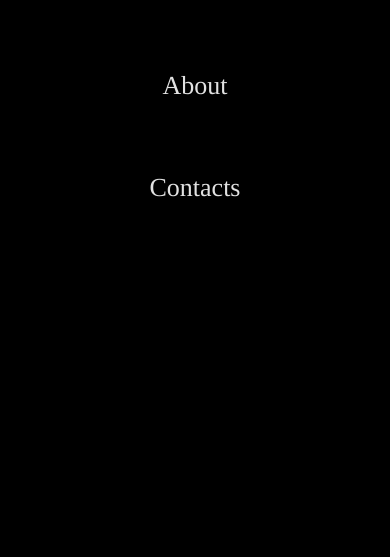
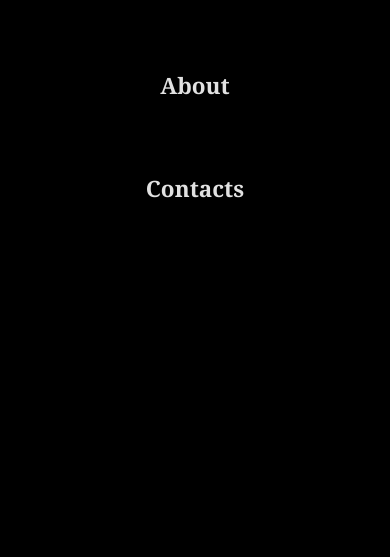
Before and after one commit to jmlsoteyza/portfolio, a React (Vite) app: page /Projects in a window 390 px wide. Both pictures are taken after a click on the element 352 px from the left and 89 px from the top of the page. Shown: the part 285-842 px from the top of the page. Built offline with nearby package versions, Linux system fonts and the light colour scheme.

Commit message:
responsive

```diff
--- a/src/Components/InfoLogo.jsx
+++ b/src/Components/InfoLogo.jsx
@@ -31,7 +31,7 @@ const InfoLogo = () => {
   return (
     <>
       <div className="info-logo_left">
-        <ul>
+        <ul className="ul-icon">
           {iconImg.map((icons, key) => (
             <a href={icons.link} key={key}>
               <li key={key}>
--- a/src/Components/Navbar/Navbar.jsx
+++ b/src/Components/Navbar/Navbar.jsx
@@ -28,7 +28,7 @@ const Navbar = () => {
           <img src={Logo1} alt={Logo1} className="logo" />
         )}
       </Link>
-      <ul className={show ? "active" : ""}>
+      <ul className={show ? "ul-container active" : "ul-container"}>
         <NavLink
           className={({ isActive }) =>
             isActive ? "Link-color active" : "Link-color"
--- a/src/Styles/gradient.css
+++ b/src/Styles/gradient.css
@@ -2,9 +2,11 @@
     --grad-1: rgb(165, 35, 35);
     --grad-2: rgba(39, 60, 128, 0.507);
 }
+
 #light :root {
     --grad-1: blue;
 }
+
 .line1 {
     width: 0.25rem;
     height: 7.5rem;
@@ -148,10 +150,13 @@
     flex-direction: column;
     justify-content: center;
     align-items: center;
+    list-style: none;
 }
 
 .info-logo_left ul li {
     margin-top: 1.875rem;
+    text-decoration: none;
+
 }
 
 .info-line {
--- a/src/Styles/index.scss
+++ b/src/Styles/index.scss
@@ -155,5 +155,4 @@ a {
 .About-container {
   width: 100%;
   margin: 0;
-  padding: 0;
 }
--- a/src/Styles/navbar.scss
+++ b/src/Styles/navbar.scss
@@ -16,7 +16,7 @@ nav {
   transform: scale(1.07);
   transition: all 0.1s ease-in-out;
 }
-ul {
+.ul-container {
   display: flex;
   flex-direction: row;
   list-style: none;
@@ -24,7 +24,7 @@ ul {
   position: relative;
   align-items: center;
 }
-ul li {
+.ul-container li {
   font-size: 0.875rem;
   font-weight: 500;
   display: block;
@@ -100,7 +100,6 @@ ul li {
   justify-content: center;
   align-items: center;
   cursor: pointer;
-  overflow: hidden;
   display: none;
   span {
     position: absolute;
@@ -152,10 +151,9 @@ ul li {
     margin-right: 5.25rem;
   }
   .logo123 {
-    margin-left: 1.257rem;
     z-index: 7;
   }
-  ul {
+  .ul-container {
     position: fixed;
     flex-direction: column;
     align-items: center;
@@ -166,7 +164,6 @@ ul li {
     bottom: 0;
     top: 0;
     color: #fff;
-    overflow: hidden;
     background-color: black;
     z-index: 2;
     opacity: 0;
@@ -174,13 +171,14 @@ ul li {
     gap: 3rem;
   }
 
-  ul li {
-    font-size: 26px;
-    font-family: "Gotham Book";
+  .ul-container li {
+    font-size: 22.5px;
+    font-weight: 600;
+    font-family: Georgia, "Times New Roman", Times, serif;
   }
 
   #light {
-    ul {
+    .ul-container {
       background-color: #e1e1e1;
     }
     .toggle {
@@ -192,7 +190,7 @@ ul li {
     }
   }
 
-  ul.active {
+  .ul-container.active {
     opacity: 1;
   }
 }
--- a/src/Styles/responsive-layout.scss
+++ b/src/Styles/responsive-layout.scss
@@ -1,4 +1,352 @@
-// NAVBAR
+.About-container,
+.Contact-container,
+.Projects-container {
+  padding-inline: 6rem;
+}
+@media (max-width: 1150px) {
+  .Home-container {
+    padding-left: 1rem;
+    padding-right: 0.5rem;
+  }
+  .logo123 {
+    margin-left: 1.257rem;
+  }
+  .about-skills_animation {
+    margin-left: 1rem;
+  }
+}
+@media (max-width: 1050px) {
+  .project-info_img img {
+    min-width: 400px;
+  }
+}
+@media (max-width: 1100px) {
+  .tabs-container_flex .projects_desc {
+    padding-right: 0;
+  }
+  .tabs-container_flex_reverse .projects_desc {
+    padding-left: 0;
+  }
+  .info-logo_right {
+    right: 35px;
+  }
+  .info-logo_left {
+    left: 25px;
+  }
+}
+@media (max-width: 1020px) {
+  .tabs-container_flex_reverse,
+  .tabs-container_flex {
+    flex-direction: column;
+    gap: 0;
+  }
+  .projects_languages {
+    margin-top: 2.257rem;
+  }
+  .project-info_img {
+    max-width: 100%;
+  }
+  .projects-info_container {
+    max-width: 100%;
+  }
+  .tabs-container_flex_reverse {
+    .projects-title_header {
+      text-align: left !important;
+      margin-bottom: 1.5rem !important;
 
+      .projects-title_lineHeader {
+        float: left !important;
+      }
+    }
+    .projects_desc {
+      text-align: left !important;
+    }
+    .projects_languages {
+      float: left !important;
+    }
+    .github_container {
+      left: auto;
+      right: 0;
+      margin-left: 0;
+      margin-right: 3rem;
+      margin-bottom: -0.45rem;
+    }
+    .projects_live-site {
+      margin-right: 6.5rem;
+      bottom: -5.5%;
+    }
+  }
+  .tabs-container_flex {
+    .projects_live-site {
+      right: 0;
+      margin-right: 6.5rem;
+      left: auto;
+      bottom: -5.5%;
+    }
+    .github_container {
+      margin-bottom: -0.45rem;
+    }
+    .projects-title_header {
+      margin-bottom: 1.5rem;
+    }
+  }
+}
+@media (max-width: 975px) {
+  .about-flex_container {
+    flex-direction: column;
+  }
+  .About-skills_container {
+    margin-top: 20rem;
+    margin-bottom: 3.5rem;
+  }
+  .about-skills_animation .cubespinner {
+    margin-top: 5rem;
+  }
+  .main-component {
+    height: 150vh;
+  }
+}
+@media (max-width: 900px) {
+  .github_container {
+    margin-right: 0 !important;
+  }
+  .projects_live-site {
+    margin-right: 3.5rem !important;
+  }
+}
+// 850px to 650px
+@media (max-width: 850px) {
+  // home
+  .Home-container {
+    padding-left: 1rem;
+    padding-right: 0.5rem;
 
-// NAVBAR
+    .inner-container-pgraph {
+      padding-right: 2.5rem;
+    }
+
+    br {
+      display: none;
+    }
+  }
+}
+@media (max-width: 800px) {
+  .inner-container-pgraph {
+    font-size: 14px;
+    text-align: justify;
+  }
+  .inner-text-2 {
+    padding-right: 0;
+  }
+  .about-flex_container .about-text_container p {
+    width: 100%;
+  }
+}
+@media (max-width: 780px) {
+  .about-inner_container .aboutme-header h1 {
+    font-size: 2.8rem;
+  }
+}
+@media (max-width: 733px) {
+  .inner-container-text {
+    margin-left: 6rem;
+    margin-right: 2rem;
+  }
+}
+@media (max-width: 700px) {
+  .info-logo_right {
+    right: 35px;
+  }
+  .info-logo_left {
+    left: 25px;
+  }
+  .About-container {
+    padding-inline: 5rem;
+  }
+  .info-logo_left {
+    left: 20px !important;
+  }
+}
+@media (max-width: 690px) {
+  .project-info_img img {
+    min-width: auto;
+    height: 16rem;
+  }
+  .tabs-container_flex_reverse {
+    .projects-title_header {
+      width: 100% !important;
+      text-align: center !important;
+      margin-bottom: 5.6rem !important;
+    }
+  }
+  .projects-title_header {
+    width: 100% !important;
+    text-align: center !important;
+    margin-bottom: 5rem !important;
+
+    h1 {
+      margin-top: 2rem !important;
+      color: #fff;
+    }
+    .projects-title_lineHeader {
+      display: none;
+    }
+  }
+  .projects_live-site {
+    top: 0 !important;
+    margin: 0 !important;
+    left: 0 !important;
+    right: auto !important;
+    bottom: auto !important;
+    margin-top: 6.5rem !important;
+  }
+}
+@media (max-width: 675px) {
+  .line1 {
+    display: none;
+  }
+  .inner-container-pgraph {
+    padding-right: 0;
+    margin-right: 0;
+  }
+  .inner-container-text {
+    margin-left: 5rem;
+  }
+  .about-inner_container .aboutme-header h1 {
+    font-size: 2rem;
+  }
+}
+@media (max-width: 640px) {
+  .about-inner_container .aboutme-header {
+    gap: 0;
+    justify-content: space-between;
+  }
+  .About-skills_logo {
+    flex-wrap: wrap;
+  }
+}
+@media (max-width: 620px) {
+  .main-component {
+    height: 175vh;
+  }
+}
+// 850px to 650px
+@media (max-width: 550px) {
+  .Contact-Icons {
+    flex-direction: column;
+    align-items: baseline;
+    gap: 0.75rem;
+  }
+}
+@media (max-width: 530px) {
+  .inner-text-2 {
+    display: none;
+  }
+  .inner-container-pgraph {
+    padding-right: 0.3rem;
+  }
+  .svg_name {
+    margin-left: -1.257rem;
+  }
+  .bottom-icons {
+    flex-direction: column-reverse;
+    left: 0;
+    bottom: 0;
+
+    .line-icons {
+      width: 0.125rem;
+      height: 4.7rem;
+    }
+  }
+  .aboutme-line {
+    display: none;
+  }
+  .Contact-header {
+    justify-content: center;
+    font-size: 3rem;
+  }
+  .about-inner_container .aboutme-header {
+    justify-content: center;
+  }
+  .Projects_header {
+    justify-content: center;
+
+    h1 {
+      font-size: 3rem;
+    }
+  }
+  .about-flex_container .about-text_container p {
+    font-size: 12.5px;
+    padding-right: 0;
+    text-align: justify;
+  }
+}
+@media (max-width: 500px) {
+  .Projects-container {
+    padding-inline: 4.5rem;
+  }
+}
+@media (max-width: 440px) {
+  .about-skills_animation .cubespinner {
+    margin-left: 1rem;
+  }
+  .project-info_img img {
+    height: 11rem;
+  }
+  .tabs-container_flex,
+  .tabs-container_flex_reverse {
+    padding: 1rem;
+  }
+  .projects_desc {
+    p {
+      font-size: 13.5px;
+    }
+  }
+  .github_container {
+    bottom: auto !important;
+    margin-bottom: 0 !important;
+    top: 0;
+    margin-top: 5.65rem;
+  }
+  .projects_languages {
+    justify-content: center !important;
+    width: 100% !important;
+  }
+}
+@media (max-width: 430px) {
+  .About-skills_logo {
+    gap: 1.257rem;
+  }
+  .Contact-Icons {
+    span {
+      font-size: 13.5px !important;
+    }
+  }
+}
+@media (max-width: 390px) {
+  .projects_languages {
+    gap: 1rem;
+
+    span {
+      padding: 0 !important;
+    }
+
+    #light {
+      .projects_languages {
+        span {
+          padding: 0 !important;
+          color: #fff !important;
+          background-color: transparent !important;
+        }
+      }
+    }
+  }
+  .Projects-tabs_container .tabs_btn .btn {
+    font-size: 13px !important;
+  }
+}
+@media (max-width: 375px) {
+  .main-component {
+    height: 200vh;
+  }
+}
```
Also changed, not shown: src/Components/Home/HomeNameSvg.jsx (+1 -0 lines).
